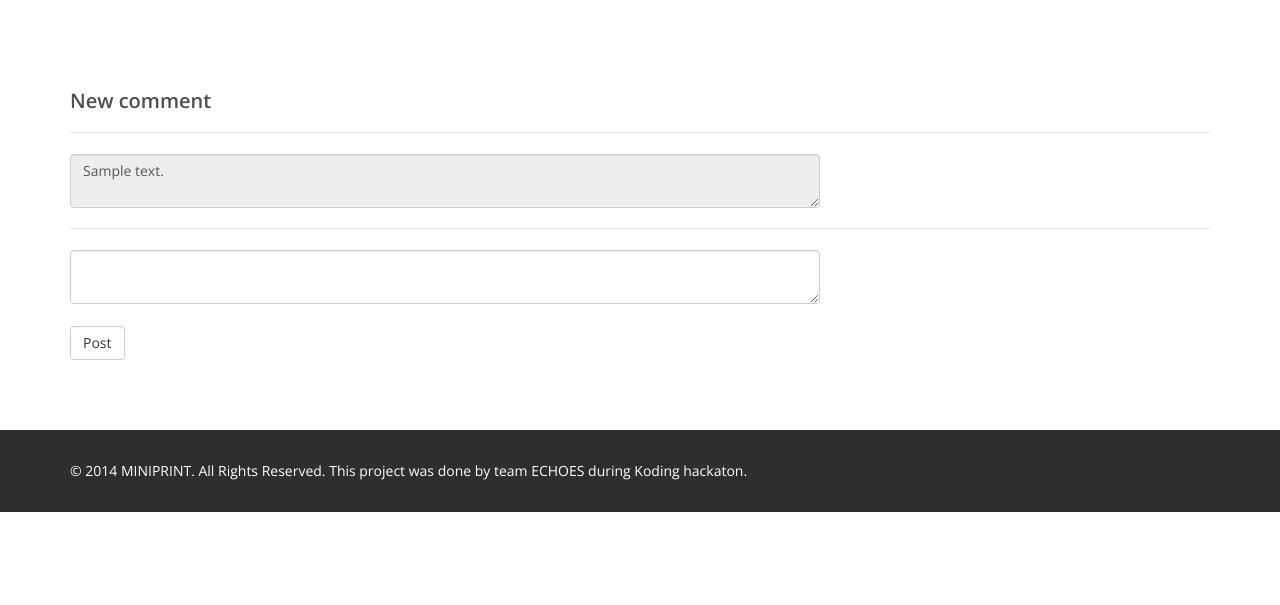
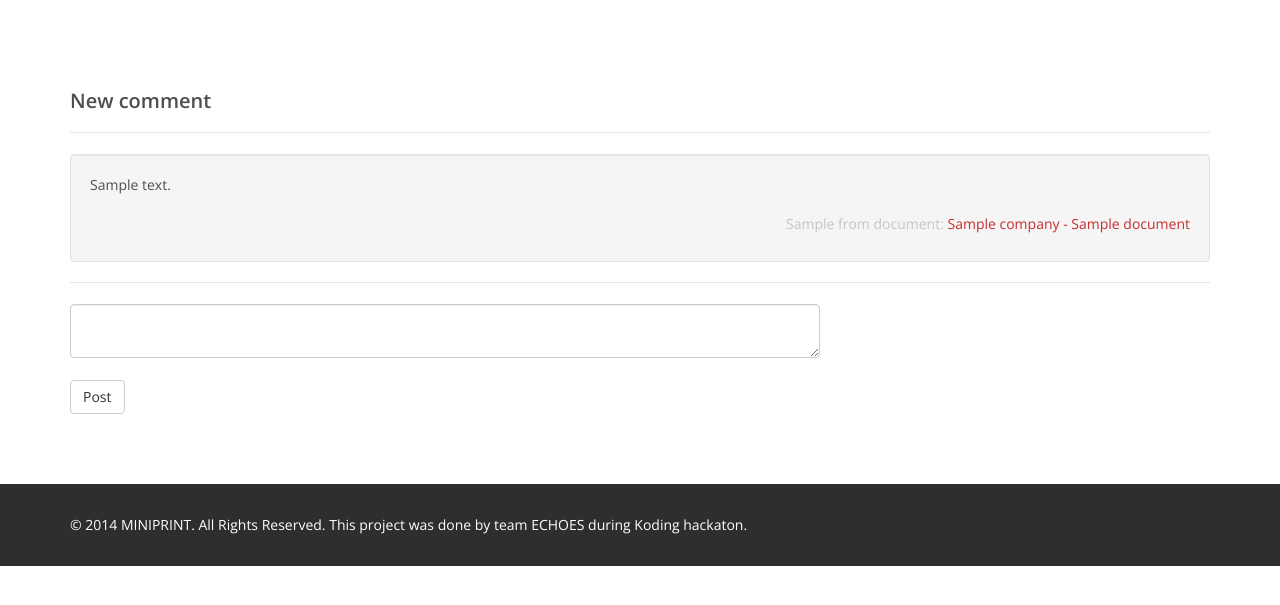
Before and after one commit to frnhr/miniprint, a Django app: template web/templates/web/new_comment.html in a window 1280 px wide. Shown: the part 89-694 px from the top of the page. Run offline with Django 3.2, Linux system fonts and the light colour scheme; the template is opened without the code that fills it: most values are stand-ins (such as "Sample title", 1, 10 or a date in 2020).

Commit message:
no message

```diff
--- a/web/static/web/css/main.css
+++ b/web/static/web/css/main.css
@@ -2633,6 +2633,7 @@ shortcodes page css
 }
 .post-reply{
   padding-right:0px;
+  padding-top: 15px;
 }
 
 #document-upload textarea{
@@ -2662,34 +2663,35 @@ shortcodes page css
     color:#000 !important;
     font-size: 14px;
 }
-#text-demo h1{
+#text-demo h1, .chunk-text h1{
     text-align: center;
     font-size:18px;
     font-weight: 700;
     margin: 0px 0px 1px 0px;
     text-transform: uppercase;
-}
-#text-demo h2{
+    color:rgb(78,78,78);
+}
+#text-demo h2, .chunk-text h2{
     text-align: center;
     font-size:18px;
     font-weight: 600;
     margin: 0px 0px 1px 0px;
 }
 
-#text-demo h3{
+#text-demo h3, .chunk-text h3{
     text-align: center;
     font-size:16px;
     font-weight: 500;
     margin: 0px 0px 3px 0px;
 }
 
-#text-demo h4{
+#text-demo h4, .chunk-text h4{
     text-align: center;
     font-size:14px;
     font-weight: 400;
     margin: 0px 0px 5px 0px;
 }
-#text-demo h5,#text-demo h6{
+#text-demo h5,#text-demo h6, .chunk-text h5, .chunk-text h5{
     text-align: left;
     font-size:14px;
     font-weight: 400;
@@ -2767,3 +2769,10 @@ section#profile table tr td {
   border-top: none;
   border-bottom: 1px solid #dddddd;
 }
+.summary.well{
+    overflow: hidden;
+    padding-bottom: 0px;
+}
+.comment-preview{
+    padding-bottom:19px !important;
+}
--- a/web/templates/web/chunk.html
+++ b/web/templates/web/chunk.html
@@ -11,8 +11,8 @@
         <script src="{{ STATIC_URL }}web/js/markdown/lib/marked.js"></script>
         <script type="text/javascript">
             document.addEventListener("DOMContentLoaded", function (event) {
-                markedData = marked($('.well').val())
-                $('.well').val(markedData)
+                markedData = marked($('.chunk-text').text());
+                $('.chunk-text').html(markedData);
             });
         </script>
 {% endblock %}
@@ -22,7 +22,7 @@
  		<div class="container">
  			<div class="row">
  				<div class="summary well ">
-                    {{ chunk.text }}
+                    <div class="chunk-text">{{ chunk.text }}</div>
                     <div class="pull-right">
 						<span class="from_document_link">
                             {{ chunk.type_full_str }}
--- a/web/templates/web/document.html
+++ b/web/templates/web/document.html
@@ -9,8 +9,10 @@
         <script src="{{ STATIC_URL }}web/js/markdown/lib/marked.js"></script>
         <script type="text/javascript">
             document.addEventListener("DOMContentLoaded", function (event) {
-                markedData = marked($('.chunk-text').val());
-                $('.chunk-text').val(markedData);
+                $('.chunk-text').each(function(){
+                    markedData = marked($(this).text());
+                    $(this).html(markedData);
+                });
             });
         </script>
 {% endblock %}
--- a/web/templates/web/index.html
+++ b/web/templates/web/index.html
@@ -137,7 +137,7 @@
                                 <h4>{{ comment.user.get_full_name }}</h4>
                                 <h4>{{ comment.timestamp|date:'DATETIME_FORMAT' }}</h4>
                                 <p>{{ comment.render }}</p>
-                                <a href="{% url 'new_comment' comment.id 0 %}">Add your description</a>
+                                <a href="{% url 'new_comment' comment.chunk_id 0 %}">Add your description</a>
                             </div>
                         </div>
                     </div>
--- a/web/templates/web/new_comment.html
+++ b/web/templates/web/new_comment.html
@@ -1,4 +1,16 @@
 {% extends 'web/main.html' %}
+
+{% block scripts %}
+    {% if chunk %}
+        <script src="{{ STATIC_URL }}web/js/markdown/lib/marked.js"></script>
+        <script type="text/javascript">
+            document.addEventListener("DOMContentLoaded", function (event) {
+                markedData = marked($('.chunk-text').text());
+                $('.chunk-text').html(markedData);
+            });
+        </script>
+    {% endif %}
+{% endblock %}
 
 {% block page_content %}
 <section id="new-comment">
@@ -6,11 +18,20 @@
 
         <h2>New comment</h2>
         <hr />
-        <div class="row">
-            <div class="col-sm-8">
-                <textarea class="form-control" readonly>{{ text }}</textarea>
-            </div>
-        </div>
+        <div class="summary well comment-preview ">
+                    <div class="chunk-text">{% if chunk %}<div class=".chunk-text">{{ chunk.text }}</div>{% else %}{{ text }}{% endif %}</div>
+                    {% if chunk %}
+                    <div class="pull-right">
+						<span class="from_document_link">
+                            {{ chunk.type_full_str }}
+                            from document:
+                            <a href="{% url 'document' chunk.document.id %}">{{ chunk.document.company.name }} - {{ chunk.document.title }}</a></span>
+
+
+					</div>
+                    {% endif %}
+
+         </div>
         <hr />
         <div class="row">
             <div class="col-sm-8">
--- a/web/views.py
+++ b/web/views.py
@@ -172,7 +172,7 @@ class NewCommentView(TwitterLoginRequired, FormView):
             context['text'] = parent.text
         else:
             chunk = Chunk.objects.get(id=chunk_id)
-            context['text'] = chunk.text
+            context['chunk'] = chunk
 
         return context
 
```
